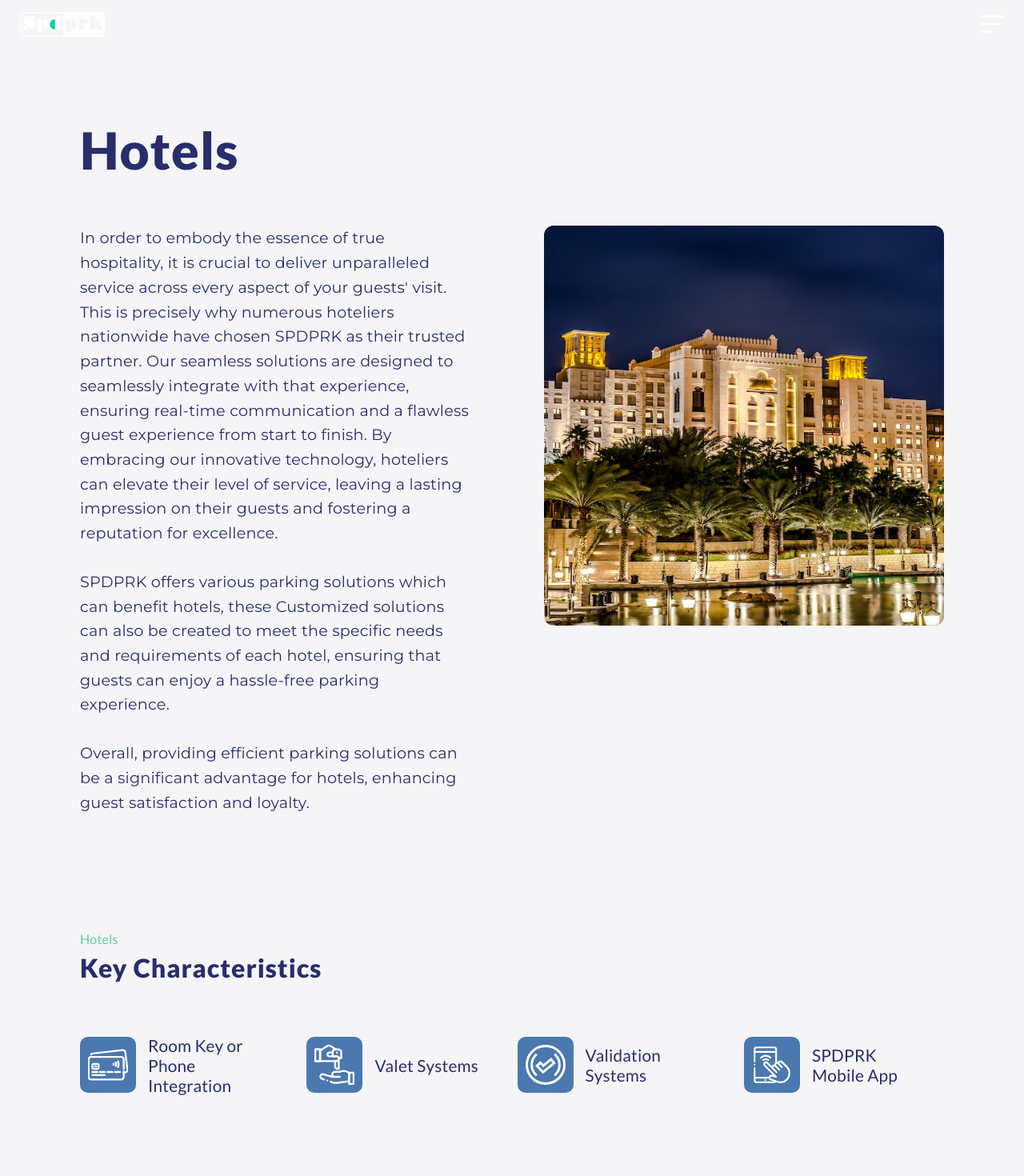
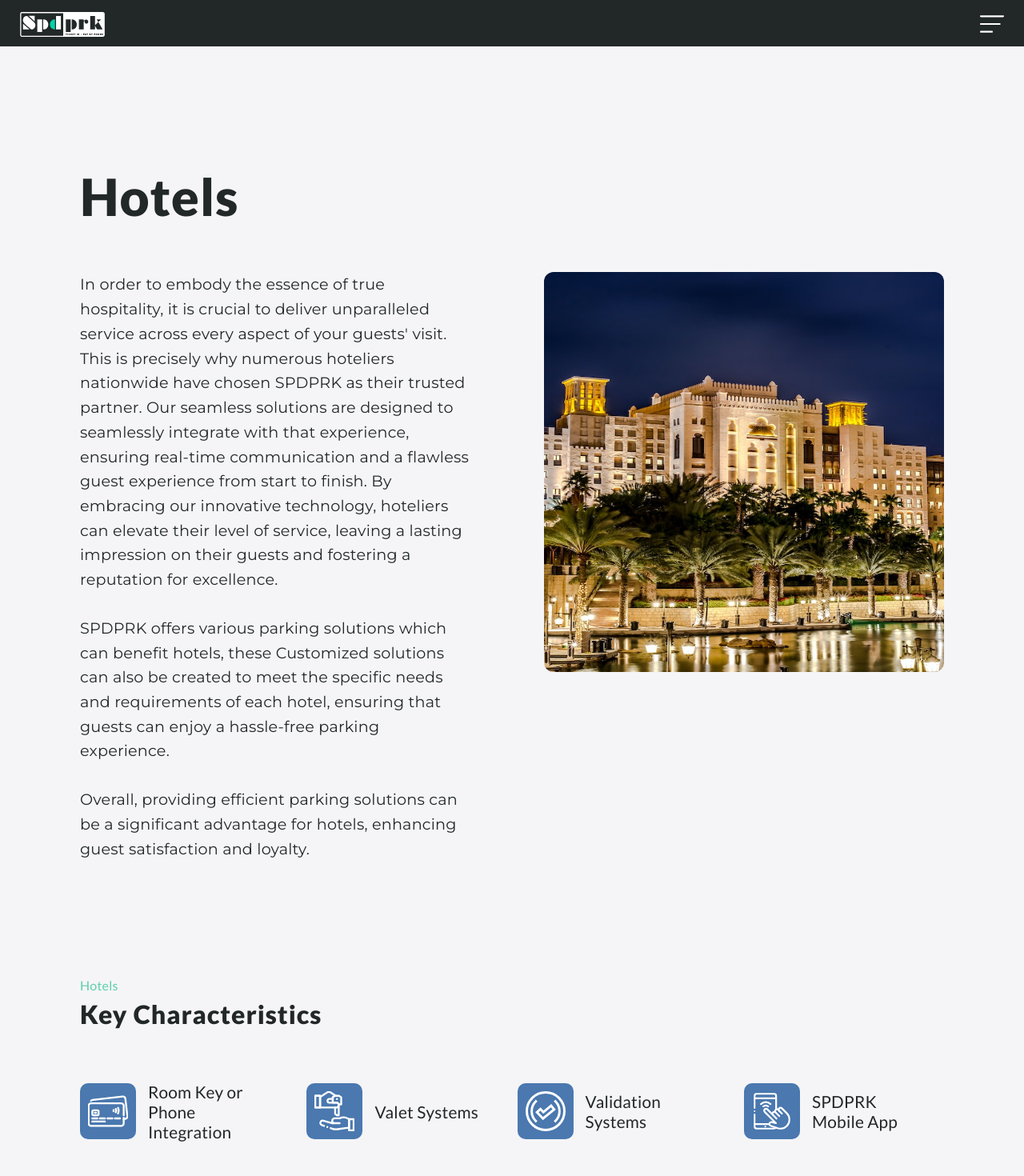
Before and after one commit to justinshane13/SPDPRK-site-v2, a Next.js app: page /sectors/hotel in a window 1280 px wide. Shown: the top 1470 px of the page at 80% size. Built offline with nearby package versions, Linux system fonts and the light colour scheme.

Commit message:
update colors for sectorpage

```diff
--- a/comps/SectorPage.js
+++ b/comps/SectorPage.js
@@ -4,6 +4,8 @@
 
 const SectorPage = ({ name, description, image, characteristics }) => {
     return (
+        <main>
+            <div className={styles.navbarBackground}></div>
             <div className={styles.sectorPage}>
                 <div className={styles.sectorPageSection1}>
                     <h1>{name}</h1>
@@ -32,6 +34,7 @@
                 </div>
                 <Upgrade />
             </div>
+        </main>
     );
 }
 
--- a/styles/SectorPage.module.css
+++ b/styles/SectorPage.module.css
@@ -5,6 +5,13 @@
     flex-direction: column;
     margin-left: auto;
     margin-right: auto;
+}
+
+.navbarBackground {
+    width: 100vw;
+    height: 48px;
+    padding: 10px 30px 0px 5px;
+    background-color: #222727;
 }
 
 .sectorPageSection1 {
@@ -17,7 +24,7 @@
     font-size: 4em;
     line-height: 140%;
     letter-spacing: 1px;
-    color: #282D6C;
+    color: #222727;
     margin-bottom: 0;
 }
 
@@ -36,7 +43,7 @@
     font-weight: 400;
     font-size: 1.2em;
     line-height: 160%;
-    color: #282D6C;
+    color: #222727;
     margin-top: 0px;
     margin-bottom: 30px;
     margin-right: 30px;
@@ -62,7 +69,7 @@
     font-size: 2em;
     line-height: 140%;
     letter-spacing: 1px;
-    color: #282D6C;
+    color: #222727;
     margin: 0;
 }
 
@@ -75,7 +82,7 @@
 .sectorPageSection2Tile {
     display: flex;
     align-items: center;
-    color: #282D6C;
+    color: #222727;
     max-width: 250px;
 }
 
```
Lines whose indentation alone changed are shown as unchanged.
